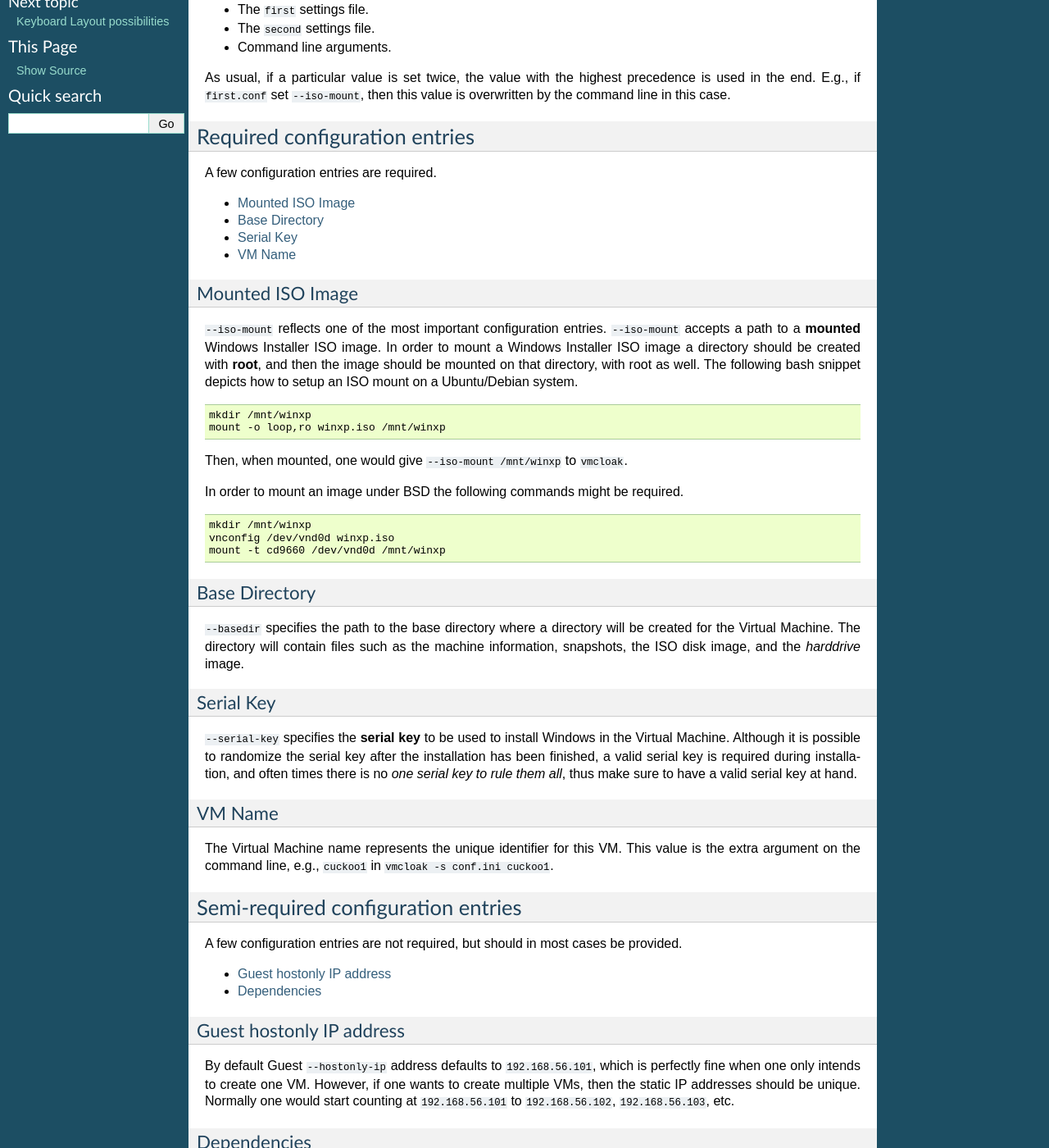
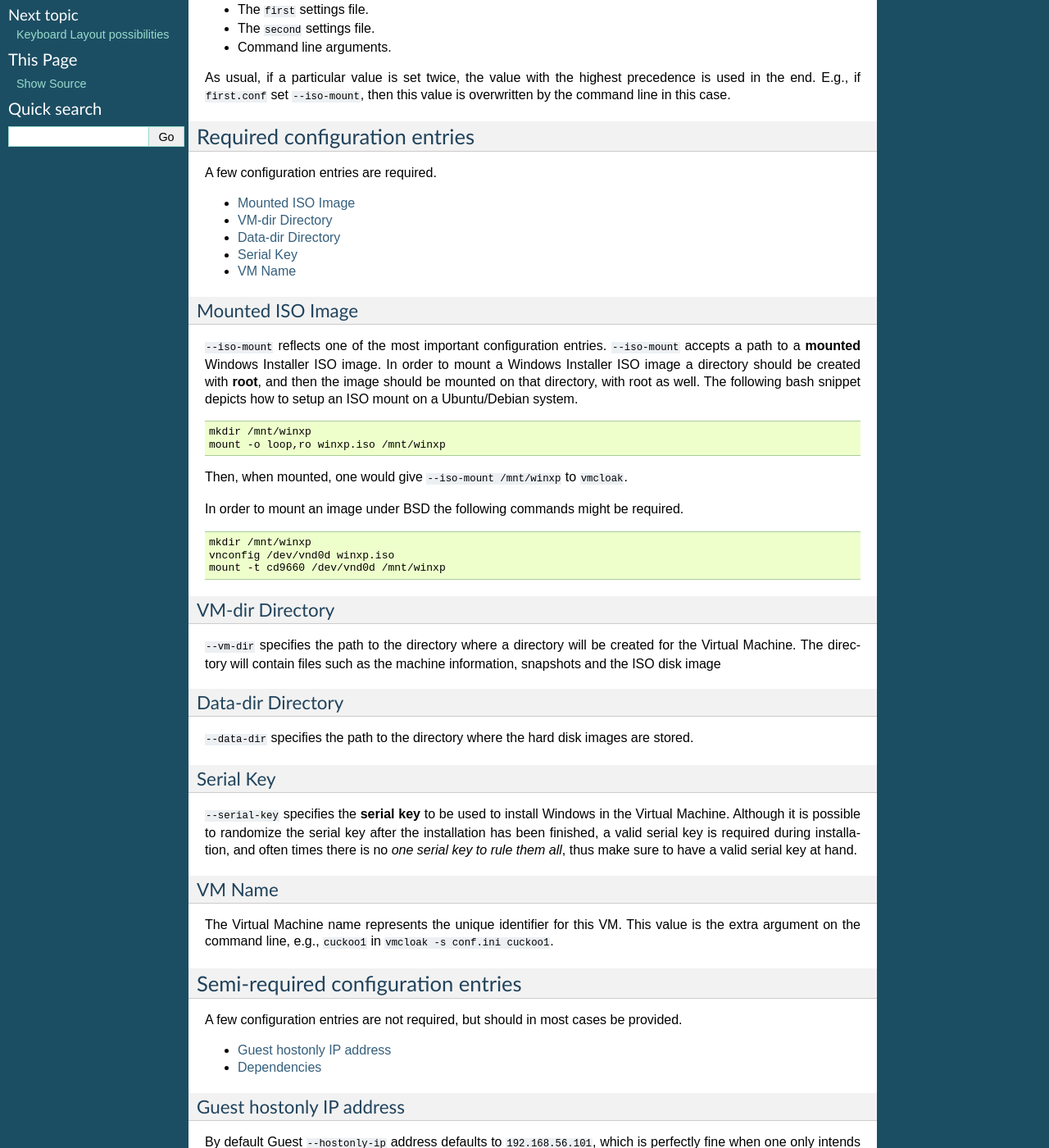
Before and after one commit to hatching/vmcloak, a Sphinx documentation site: the page built from docs/config.rst, in a window 1280 px wide and 1400 px high, scrolled down 658 px. Shown: the whole window at 82% size. Built offline with Sphinx 7.4.7, drawn with Linux system fonts in a browser that asks for light colours; some of the changed text lies outside the part shown.

Commit message:
erased basedir

```diff
--- a/docs/config.rst
+++ b/docs/config.rst
@@ -20,13 +20,13 @@ a single one, VMCloak supports one or more configuration file(s) to be
 specified using the ``-s`` (short for ``--settings``) switch.
 
 Configuration entries in the INI files should be present in the ``vmcloak``
-section. E.g., ``vmcloak --basedir ~/vms`` would be equal to having the
+section. E.g., ``vmcloak --data-dir ~/vms`` would be equal to having the
 following INI file, *conf.ini*, with ``vmcloak -s conf.ini``.
 
 .. code-block:: ini
 
     [vmcloak]
-    basedir = ~/vms
+    data_dir = ~/vms
 
 Configuration order
 -------------------
@@ -59,7 +59,8 @@ Required configuration entries
 A few configuration entries are required.
 
 * :ref:`conf-mounted-iso`
-* :ref:`conf-basedir`
+* :ref:`conf-vm-dir`
+* :ref:`conf-data-dir`
 * :ref:`conf-serial-key`
 * :ref:`conf-vmname`
 
@@ -90,15 +91,21 @@ In order to mount an image under BSD the following commands might be required.
     vnconfig /dev/vnd0d winxp.iso
     mount -t cd9660 /dev/vnd0d /mnt/winxp
 
-.. _conf-basedir:
+.. _conf-vm-dir:
 
-Base Directory
-^^^^^^^^^^^^^^
+VM-dir Directory
+^^^^^^^^^^^^^^^^
 
-``--basedir`` specifies the path to the base directory where a directory will
+``--vm-dir`` specifies the path to the directory where a directory will
 be created for the Virtual Machine. The directory will contain files such as
-the machine information, snapshots, the ISO disk image, and the *harddrive*
-image.
+the machine information, snapshots and the ISO disk image
+
+.. _conf-data-dir:
+
+Data-dir Directory
+^^^^^^^^^^^^^^^^^^
+
+``--data-dir`` specifies the path to the directory where the hard disk images are stored.
 
 .. _conf-serial-key:
 
```
